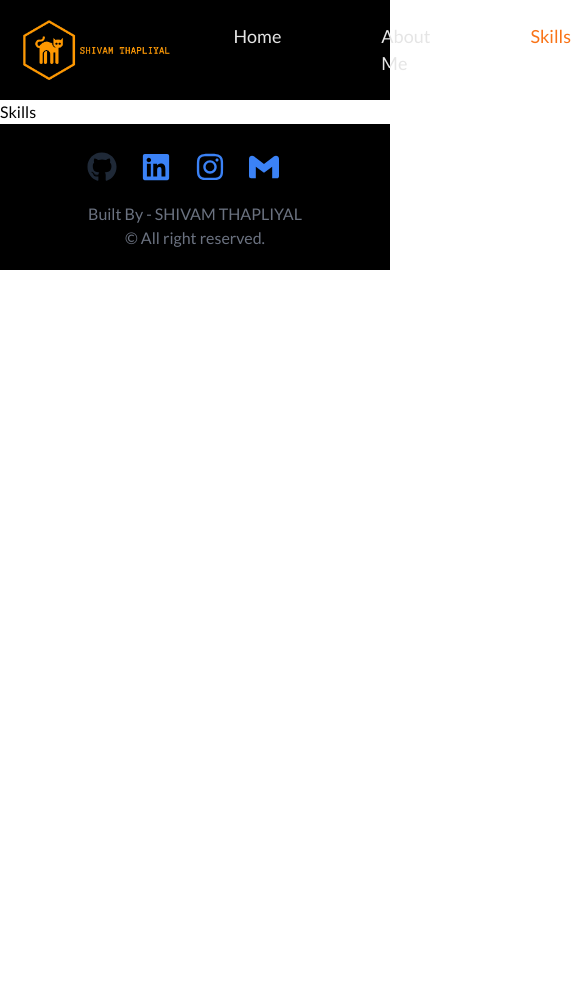
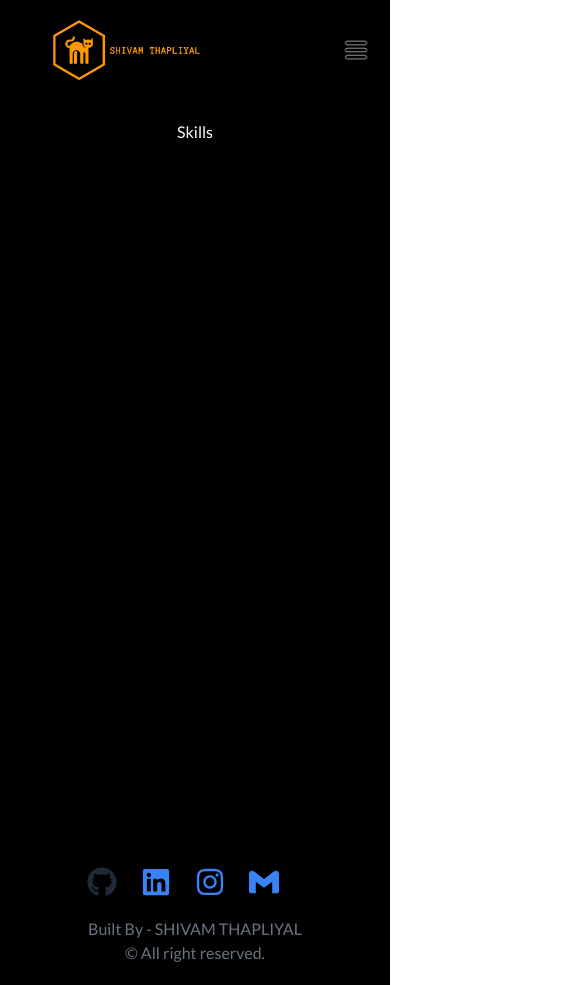
Before and after one commit to ShivamThapliyal/portfolio, a React (Vite) app: page /Skills in a window 390 px wide. Shown: the top 985 px of the page, 585 px wide, since content can reach past the window. Before the commit the page ends 844 px from the top, so only its background shows below. Built offline with nearby package versions, Linux system fonts and the light colour scheme; a web font is replaced by a local one.

Commit message:
navbar-responsive

```diff
--- a/src/components/Pages/Skills/Skills.jsx
+++ b/src/components/Pages/Skills/Skills.jsx
@@ -1,7 +1,14 @@
 import React from "react";
 
 function Skills() {
-  return <div>Skills</div>;
+  return (
+    <div
+      className="bg-black flex flex-col gap-4 items-center p-5 w-full
+      h-[calc(100vh-105px)] text-white"
+    >
+      Skills
+    </div>
+  );
 }
 
 export default Skills;
--- a/src/components/navbar/Navbar.jsx
+++ b/src/components/navbar/Navbar.jsx
@@ -5,10 +5,10 @@ import { assets } from "../../assets/Images/assets";
 function Navbar() {
   const [change, setchange] = useState(true);
   return (
-    <div className="bg-black sticky top-0 max-w-full text-[#e5e5e5] flex  justify-between items-center py-5 px-[5%]">
-      <div class="flex  items-center gap-10  ">
+    <div className=" bg-black sticky max-w-full text-[#e5e5e5] flex  sm:bg-black sticky top-0 max-w-full text-[#e5e5e5] flex  justify-between items-center py-5 px-[5%]">
+      <div class="ml-[30px] sm:flex  items-center gap-10  ">
         <img src={assets.shivam_logo} alt="" class="w-[150px]" />
-        <ul class=" flex gap-[100px] list-none text-[18px] cursor-pointer ml-6 ">
+        <ul class="hidden sm:flex gap-[100px] list-none text-[18px] cursor-pointer ml-6 ">
           <li>
             <NavLink
               to={"/"}
@@ -63,7 +63,7 @@ function Navbar() {
       </div>
       <div>
         {change ? (
-          <div>
+          <div className=" sm:hidden">
             <img
               onClick={() => {
                 setchange(false);
```
